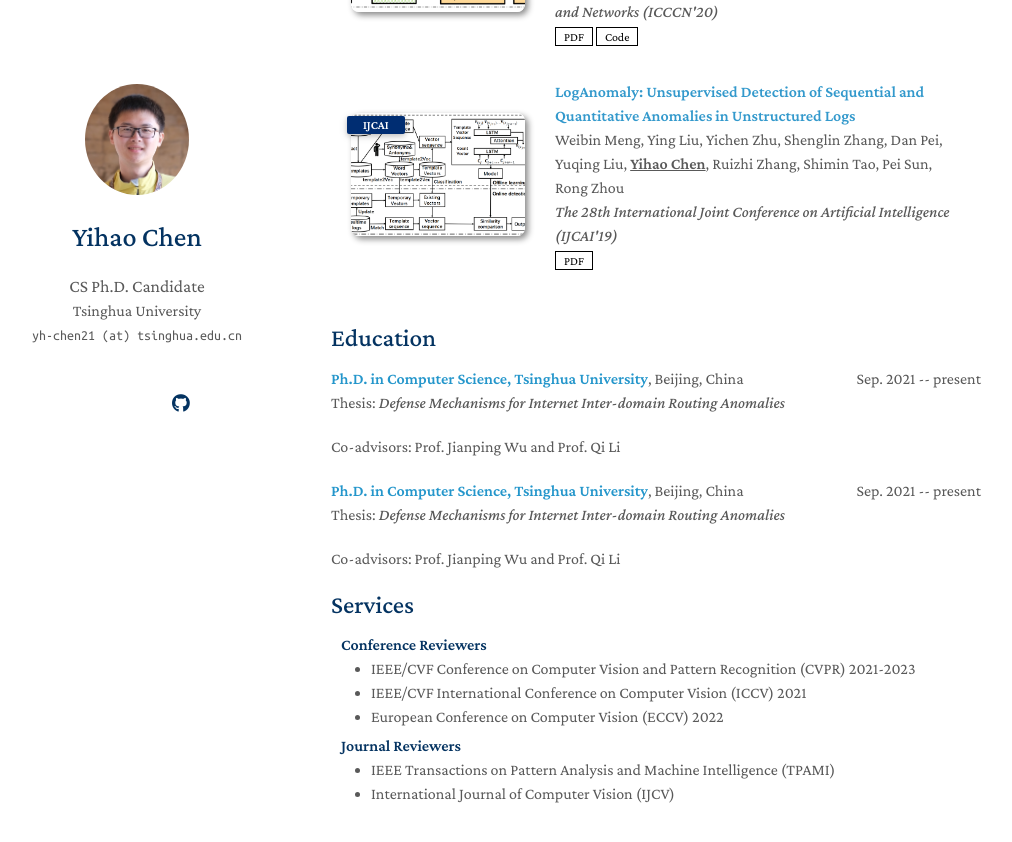
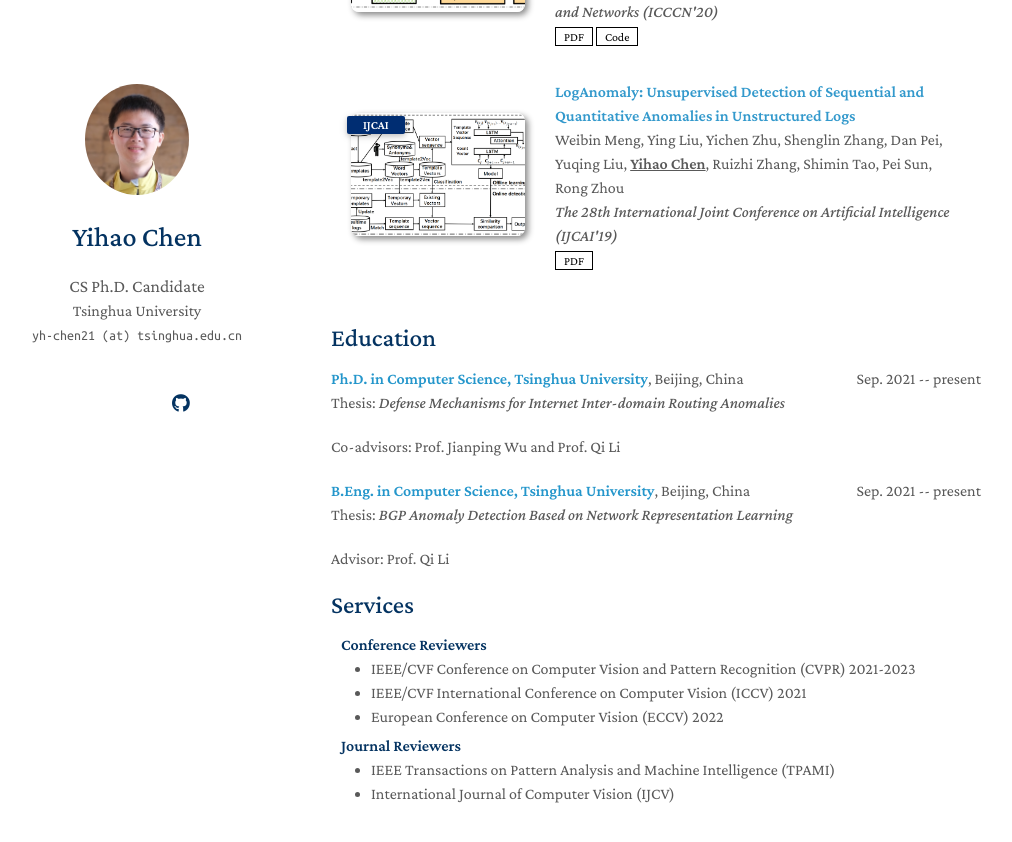
Before and after one commit to PorcupineAndrew/homepage, a Jekyll site: the page built from index.md, in a window 1280 px wide and 900 px high, scrolled down 1675 px. Shown: the top 842 px of the window, without its empty margins (139-1151 px from the left). Built offline with Jekyll 4.4.1, drawn with Linux system fonts in a browser that asks for light colours; a style sheet for code colours, icons or effects is not loaded; our own code applies the rules of GitHub Pages for plain Markdown files.

Commit message:
update about me

```diff
--- a/_includes/education.md
+++ b/_includes/education.md
@@ -11,9 +11,9 @@
 
 <div style="margin-bottom: 10px;">
   <div style="margin: 0; display: flex; justify-content: space-between; align-items: center;">
-      <span><font color="2496CB"><b>Ph.D. in Computer Science, Tsinghua University</b></font>, Beijing, China</span>
+      <span><font color="2496CB"><b>B.Eng. in Computer Science, Tsinghua University</b></font>, Beijing, China</span>
       <span>Sep. 2021 -- present</span>
   </div>
-  <p>Thesis: <i>Defense Mechanisms for Internet Inter-domain Routing Anomalies</i></p>
-  <p>Co-advisors: Prof. Jianping Wu and Prof. Qi Li</p>
+  <p>Thesis: <i>BGP Anomaly Detection Based on Network Representation Learning</i></p>
+  <p>Advisor: Prof. Qi Li</p>
 </div>
```
